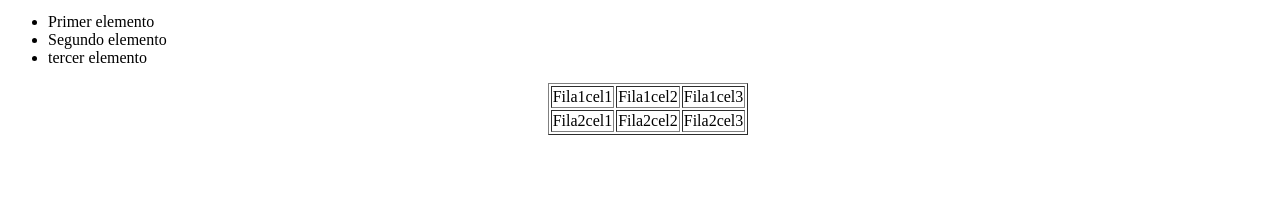
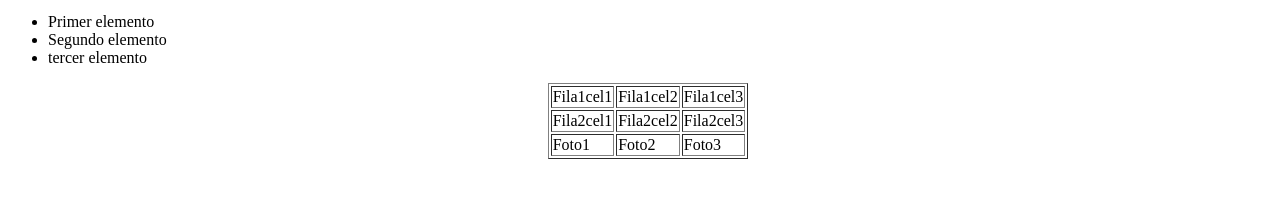
Before and after one commit to jesus177177/PortafolioReplit, a plain HTML site: page index.html in a window 1280 px wide. Shown: the part 139-336 px from the top of the page. Drawn offline with Linux system fonts and the light colour scheme.

Commit message:
Agrega una fila con 3 celdas: index.html

```diff
--- a/index.html
+++ b/index.html
@@ -4,7 +4,7 @@
 <head>
   <meta charset="utf-8">
   <meta name="viewport" content="width=device-width">
-  <title>replit</title>
+  <title>Jesus Romero Villa</title>
   <link href="style.css" rel="stylesheet" type="text/css" />
 </head>
 
@@ -37,6 +37,11 @@
       <td>Fila2cel2</td>
       <td>Fila2cel3</td>
     </tr>
+      <tr>
+      <td>Foto1</td>
+      <td>Foto2</td>
+      <td>Foto3</td>
+    </tr>
   </table>
   </center>
 
```
